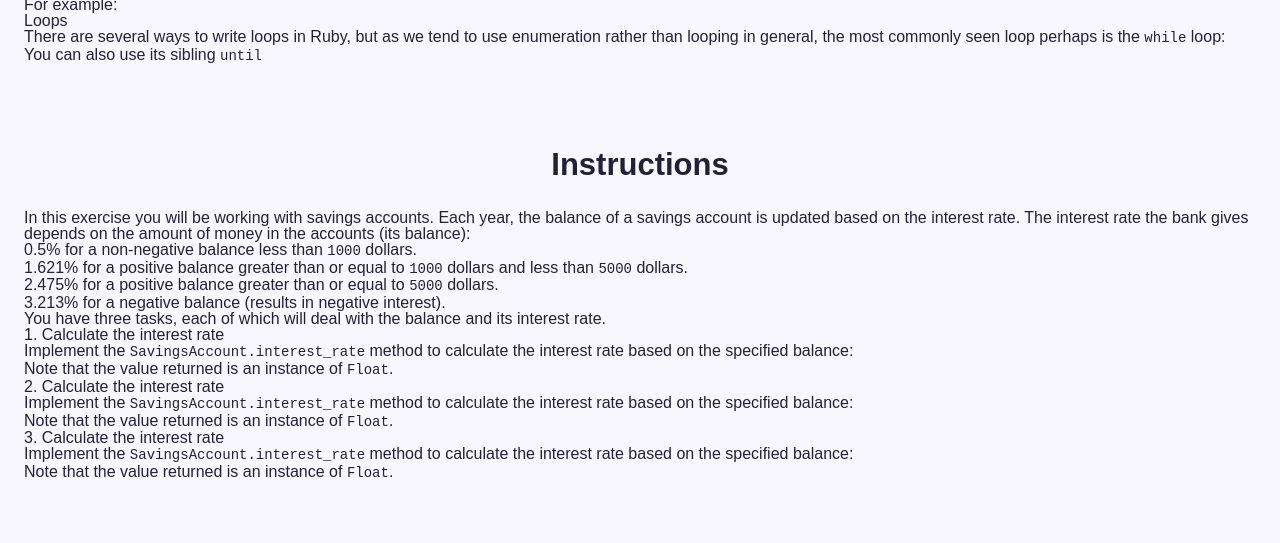
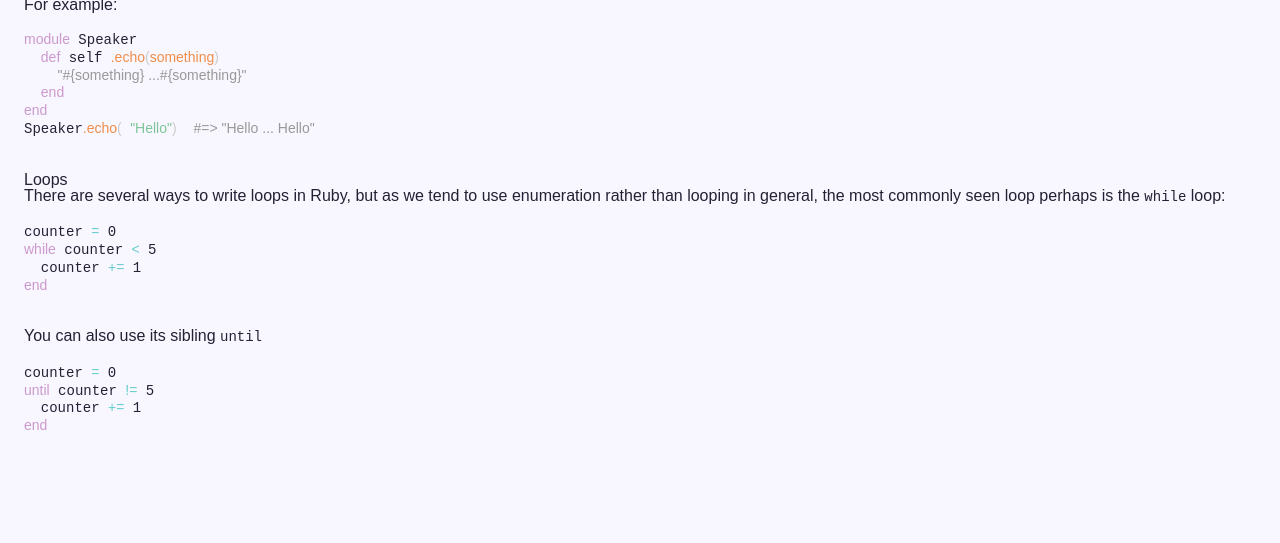
Before and after one commit to Yaugesha/EVT-cursach, a website built with webpack: page src/pages/exercise.html in a window 1280 px wide. Shown: the part 2187-2730 px from the top of the page. Built offline with nearby package versions, Linux system fonts and the light colour scheme; a web font is replaced by a local one.

Commit message:
feat: add theme for code blocks

```diff
--- a/src/pages/exercise.html
+++ b/src/pages/exercise.html
@@ -159,17 +159,16 @@
               </p>
               <div class="code">
                 <p class="code__label">For example:</p>
-                <!-- <pre class="code__wrapper">
+                <pre class="code__wrapper">
                 <code class="code__text">
-                    module Speaker
-                        def self.echo(something)
-                            "#{something} ...#{something}"
-                            end
-                        end
-
-                    Speaker.echo("Hello") #=> "Hello ... Hello"
+<span class="token keyword">module</span> Speaker
+  <span class="token keyword">def</span> self <span class="token function">.echo<span class="token punctuation">(</span><span>something</span><span class="token punctuation">)</span></span>
+    <span class="token comment">"#{something} ...#{something}"</span>
+  <span class="token keyword">end</span>
+<span class="token keyword">end</span>
+Speaker<span class="token function">.echo</span><span class="token punctuation">(</span> <span class="token string">"Hello"</span><span class="token punctuation">)</span>  <span class="token comment">#=> "Hello ... Hello"</span>
                 </code>
-              </pre> -->
+              </pre>
               </div>
             </div>
             <div class="theory__block">
@@ -180,29 +179,27 @@
                   to use enumeration rather than looping in general, the most
                   commonly seen loop perhaps is the <code>while</code> loop:
                 </p>
-                <!-- <pre class="code__wrapper">
+                <pre class="code__wrapper">
                 <code class="code__text">
-                    counter = 0
-
-                    while counter < 5
-                        counter += 1
-                    end
+counter <span class="token operator">=</span> 0
+<span class="token keyword">while</span> counter <span class="token operator"><</span> 5
+  counter <span class="token operator">+=</span> 1
+<span class="token keyword">end</span>
                   </code>
-                </pre> -->
+                </pre>
               </div>
               <div class="code">
                 <p class="code__label">
                   You can also use its sibling <code>until</code>
                 </p>
-                <!-- <pre class="code__wrapper">
+                <pre class="code__wrapper">
                 <code class="code__text">
-                    counter = 0
-
-                    until counter == 5
-                        counter += 1
-                    end
+counter <span class="token operator">=</span> 0
+<span class="token keyword">until</span> counter <span class="token operator">!=</span> 5
+  counter <span class="token operator">+=</span> 1
+<span class="token keyword">end</span>
                 </code>
-              </pre> -->
+              </pre>
               </div>
             </div>
           </section>
@@ -244,12 +241,12 @@
                   Implement the <code>SavingsAccount.interest_rate</code> method
                   to calculate the interest rate based on the specified balance:
                 </p>
-                <!-- <pre class="code__wrapper"> -->
-                <!-- <code class="code__text">
-                    SavingsAccount.interest_rate(200.75)
-                    #=> 0.5
+                <pre class="code__wrapper">
+                <code class="code__text">
+SavingsAccount.<span class="token function">interest_rate</span><span class="token punctuation">(</span>200.75<span class="token punctuation">)</span>
+<span class="token comment">#=> 0.5</span>
                   </code>
-                </pre> -->
+                </pre>
               </div>
               <p class="instructions__paragraph">
                 Note that the value returned is an instance of
@@ -261,12 +258,12 @@
                   Implement the <code>SavingsAccount.interest_rate</code> method
                   to calculate the interest rate based on the specified balance:
                 </p>
-                <!-- <pre class="code__wrapper">
+                <pre class="code__wrapper">
                 <code class="code__text">
-                    SavingsAccount.interest_rate(200.75)
-                    #=> 0.5
+SavingsAccount.<span class="token function">annual_balance_update</span><span class="token punctuation">(</span>200.75<span class="token punctuation">)</span>
+<span class="token comment">#=> 201.75375</span>
                   </code>
-                </pre> -->
+                </pre>
               </div>
               <p class="instructions__paragraph">
                 Note that the value returned is an instance of
@@ -278,12 +275,12 @@
                   Implement the <code>SavingsAccount.interest_rate</code> method
                   to calculate the interest rate based on the specified balance:
                 </p>
-                <!-- <pre class="code__wrapper">
-                <code class="code__text">
-                    SavingsAccount.interest_rate(200.75)
-                    #=> 0.5
+                <pre class="code__wrapper">
+                  <code class="code__text">
+SavingsAccount.<span class="token function">years_before_desired_balance</span><span class="token punctuation">(</span>200.75, 214.88<span class="token punctuation">)</span>
+<span class="token comment">#=> 201.75375</span>
                   </code>
-                </pre> -->
+                </pre>
               </div>
               <p class="instructions__paragraph">
                 Note that the value returned is an instance of
--- a/src/styles/pages/exercise/exercise.scss
+++ b/src/styles/pages/exercise/exercise.scss
@@ -38,13 +38,13 @@ main {
 
   &__wrapper {
     border-radius: 8px;
-    box-shadow: rgba(0, 0, 0, 0.35) 0px 5px 15px;
+    @include shadow();
+    background-color: $code-block-color;
     padding: 20px;
+    overflow: auto;
   }
 
   &__text {
-    position: relative;
-    left: -160px;
     @include font(18px, 400, 160%);
   }
 }
--- a/src/styles/style.scss
+++ b/src/styles/style.scss
@@ -11,6 +11,7 @@ body {
   background-color: $background;
   color: $text;
 }
+
 body[theme="dark"] {
   .img,
   .logo__image,
@@ -28,3 +29,24 @@ body[theme="dark"] {
     background-image: url("../public/svg/exercise/ic-opened-step-alt.svg") !important;
   }
 }
+
+code {
+  .keyword {
+    color: #cc99cd;
+  }
+  .function {
+    color: #f08d49;
+  }
+  .operator {
+    color: #67cdcc;
+  }
+  .punctuation {
+    color: #cccccc;
+  }
+  .string {
+    color: #7ec699;
+  }
+  .comment {
+    color: #999999;
+  }
+}
--- a/src/styles/utilities/colors.scss
+++ b/src/styles/utilities/colors.scss
@@ -102,13 +102,21 @@ $link-button-hover: #115e59;
 $link-button-active: #12625c;
 
 $gold: #f4d06f;
-
+//status of task
 $mised: #ff4d4f;
 $done: #52c41a;
 $avaliable: #1677ff;
 $future: #13c2c2;
-
+//type of task
 $coding: #722ed1;
 $theory: #595959;
 $test: #faad14;
 $lecture: #eb2f96;
+//code
+$keyword: #cc99cd;
+$function: #f08d49;
+$operator: #67cdcc;
+$punctuation: #cccccc;
+$keyword: #cc99cd;
+$string: #7ec699;
+$comment: #999999;
```
